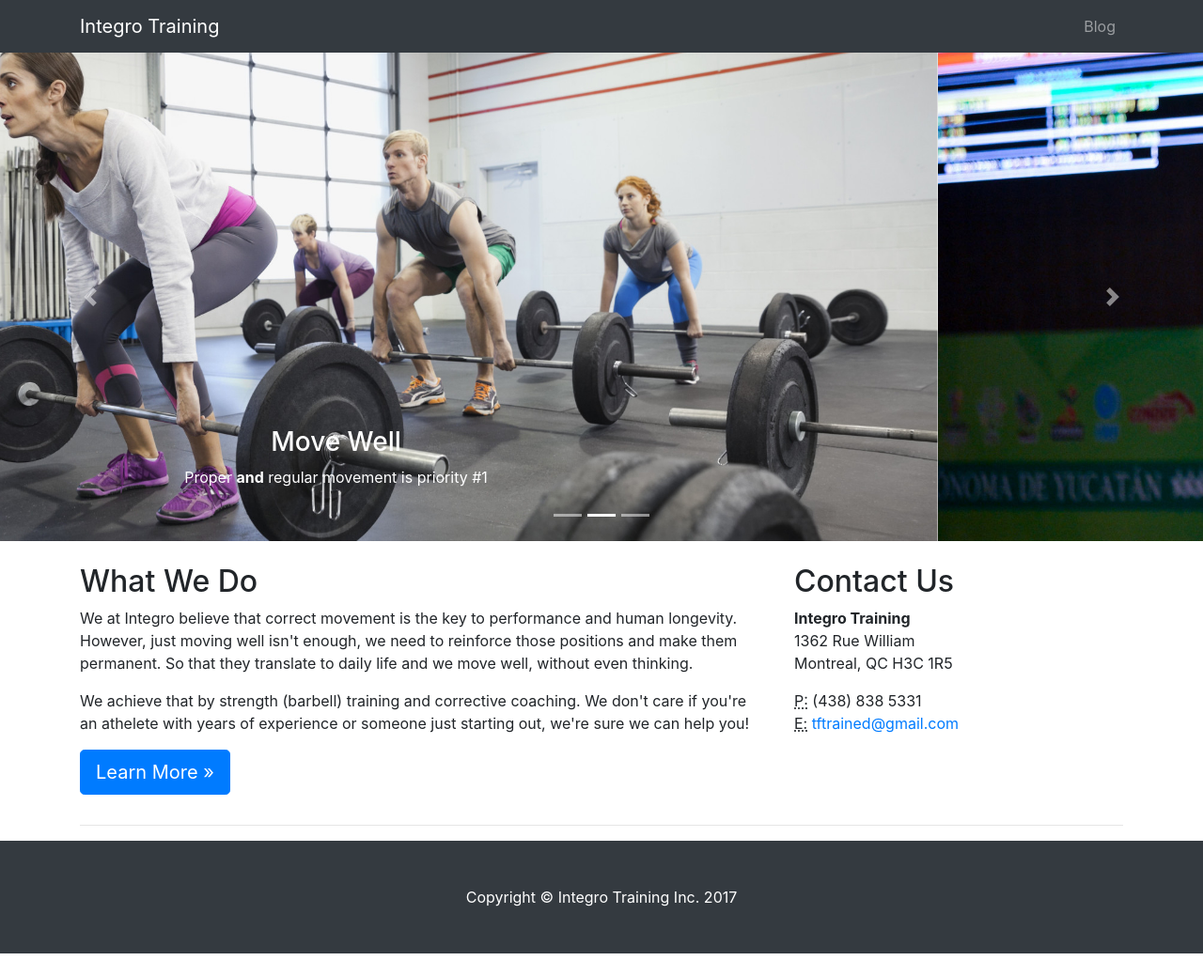
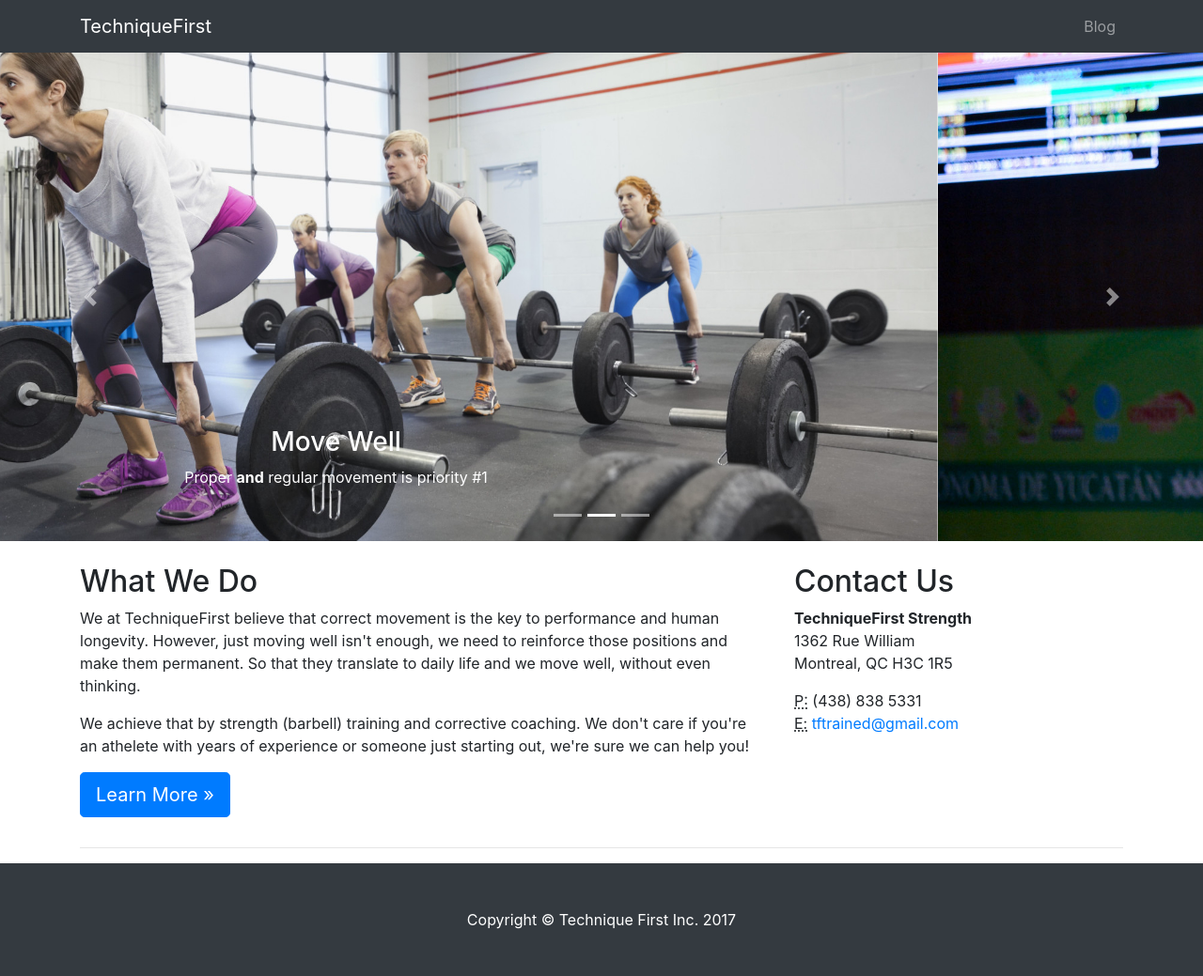
Before and after one commit to techniqueFirst/techniqueFirst.github.io, a website: page index.html in a window 1280 px wide. Shown: the whole page at 94% size. Before the commit the page ends 1015 px from the top, so only its background shows below. Drawn offline with Linux system fonts and the light colour scheme.

Commit message:
Revert "change title and footer"
This reverts commit d4e5eb2289a6e05e5924d1239a47dc9d5fe61842.

```diff
--- a/index.html
+++ b/index.html
@@ -8,7 +8,7 @@
     <meta name="description" content="">
     <meta name="author" content="">
 
-    <title>Integro Training</title>
+    <title>TechniqueFirst Strength</title>
 
     <!-- Bootstrap core CSS -->
     <link href="vendor/bootstrap/css/bootstrap.min.css" rel="stylesheet">
@@ -23,7 +23,7 @@
     <!-- Navigation --> <!--TODO: Suman: Introduce templating here and/or make this a complete web application -->
     <nav class="navbar fixed-top navbar-expand-lg navbar-dark bg-dark fixed-top">
       <div class="container">
-        <a class="navbar-brand" href="index.html">Integro Training</a>
+        <a class="navbar-brand" href="index.html">TechniqueFirst</a>
         <button class="navbar-toggler navbar-toggler-right" type="button" data-toggle="collapse" data-target="#navbarResponsive" aria-controls="navbarResponsive" aria-expanded="false" aria-label="Toggle navigation">
           <span class="navbar-toggler-icon"></span>
         </button>
@@ -117,7 +117,7 @@
          <div class="row">
         <div class="col-sm-8">
           <h2 class="mt-4">What We Do</h2>
-          <p>We at Integro believe that correct movement is the key to performance and human longevity. However, just moving well isn't enough, we need to reinforce those positions and make them permanent. So that they translate to daily life and we move well, without even thinking.</p>
+          <p>We at TechniqueFirst believe that correct movement is the key to performance and human longevity. However, just moving well isn't enough, we need to reinforce those positions and make them permanent. So that they translate to daily life and we move well, without even thinking.</p>
           <p>We achieve that by strength (barbell) training and corrective coaching. We don't care if you're an athelete with years of experience or someone just starting out, we're sure we can help you! </p>
           <p>
             <a href="mailto:tftrained@gmail.com" class="btn btn-primary btn-lg">Learn More &raquo;</a>
@@ -126,7 +126,7 @@
         <div class="col-sm-4">
           <h2 class="mt-4">Contact Us</h2>
           <address>
-            <strong>Integro Training</strong>
+            <strong>TechniqueFirst Strength</strong>
             <br>1362 Rue William
             <br>Montreal, QC H3C 1R5
             <br>
@@ -150,7 +150,7 @@
     <!-- Footer -->
     <footer class="py-5 bg-dark">
       <div class="container">
-        <p class="m-0 text-center text-white">Copyright &copy; Integro Training Inc. 2017</p>
+        <p class="m-0 text-center text-white">Copyright &copy; Technique First Inc. 2017</p>
       </div>
       <!-- /.container -->
     </footer>
```
Also changed, not shown: blog-home-2.html (+5 -5 lines), blog/abc_of_weightlifting.html (+4 -4 lines), blog/how_you_move.html (+3 -3 lines).
